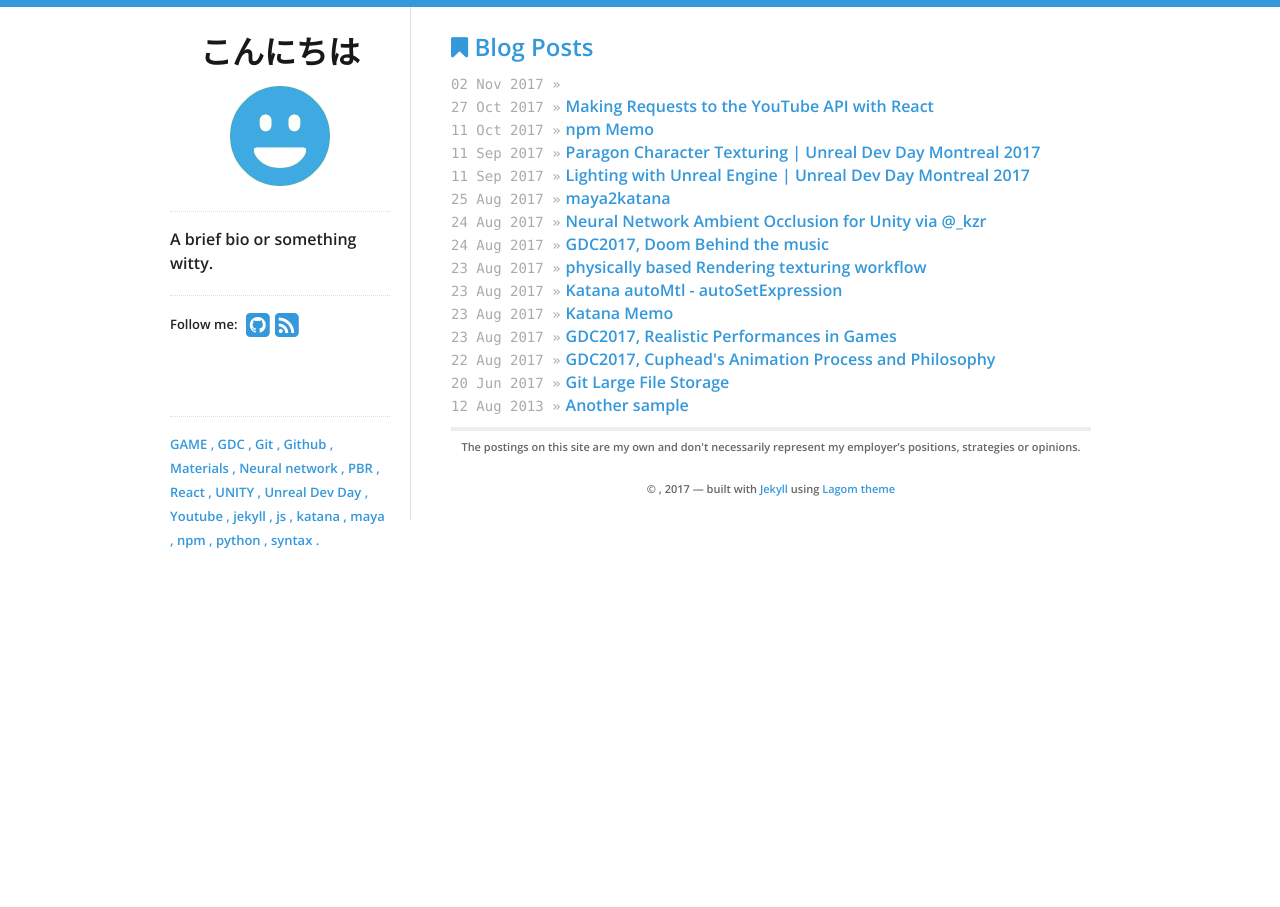
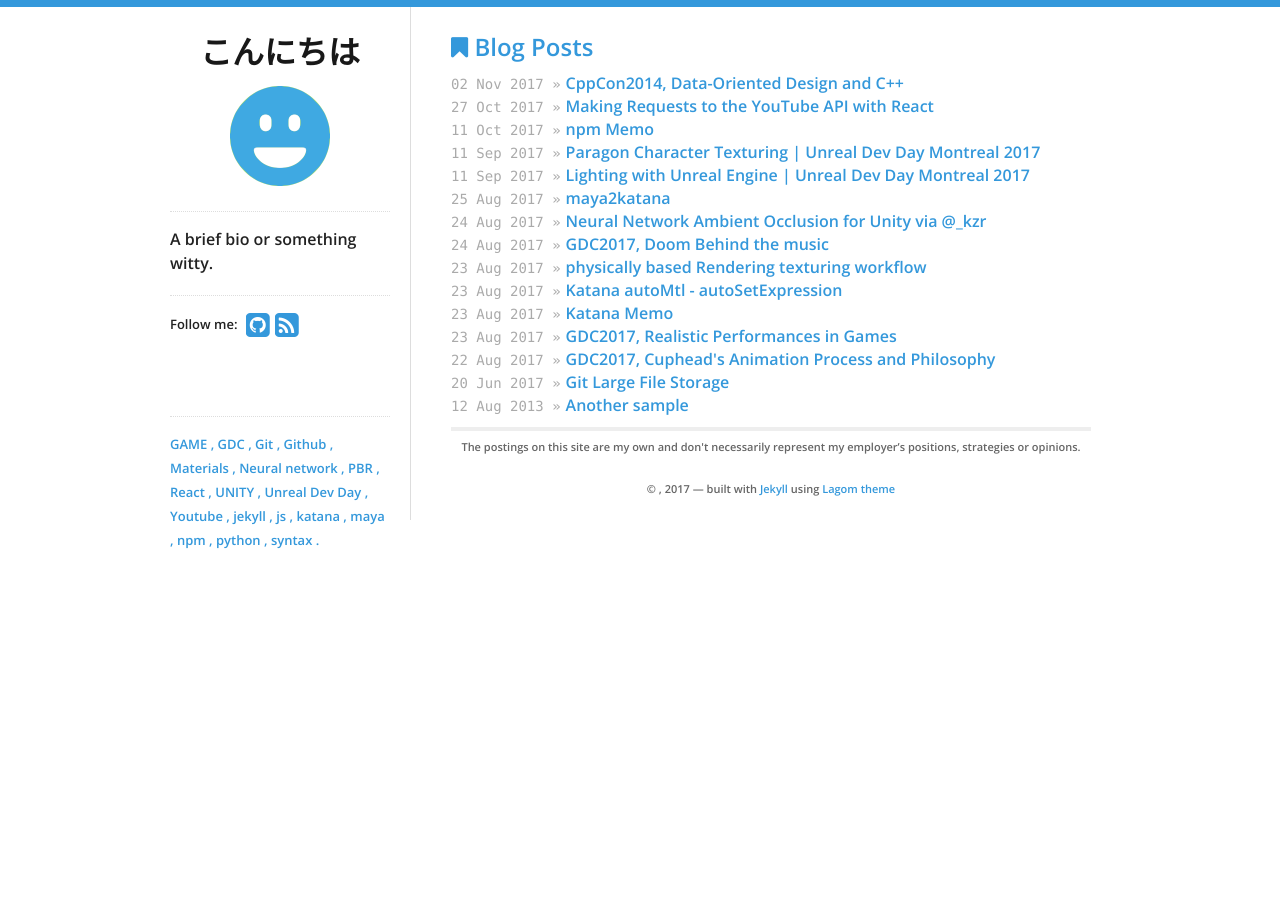
Before and after one commit to yoann01/ktmd, a Jekyll site: the page built from index.html, in a window 1280 px wide. Built offline with Jekyll 4.4.1, drawn with Linux system fonts in a browser that asks for light colours; nearby versions of some CDN libraries.

Commit message:
Update 2017-11-02-CppCon14-Data-Oriented-Design-and-Cpp.md

```diff
--- a/_posts/2017-11-02-CppCon14-Data-Oriented-Design-and-Cpp.md
+++ b/_posts/2017-11-02-CppCon14-Data-Oriented-Design-and-Cpp.md
@@ -1,10 +1,11 @@
 ---
 layout: post
-title: CppCon 2014: Mike Acton "Data-Oriented Design and C++"
-tags: [CppCon, PROGRAMING]
-categories: PROGRAMING
+title: CppCon2014, Data-Oriented Design and C++
+tags: [GDC, GAME]
+categories:
 - blog
 ---
+# CppCon 2014: Mike Acton "Data-Oriented Design and C++"
 
 {% include youtubePlayer.html id="rX0ItVEVjHc" %}
 
```
